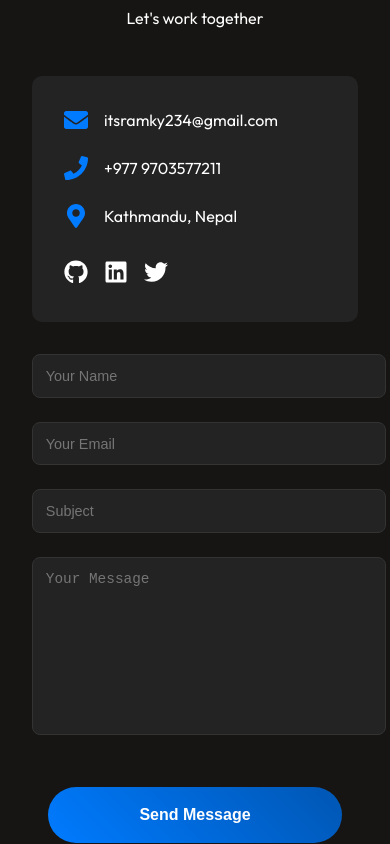
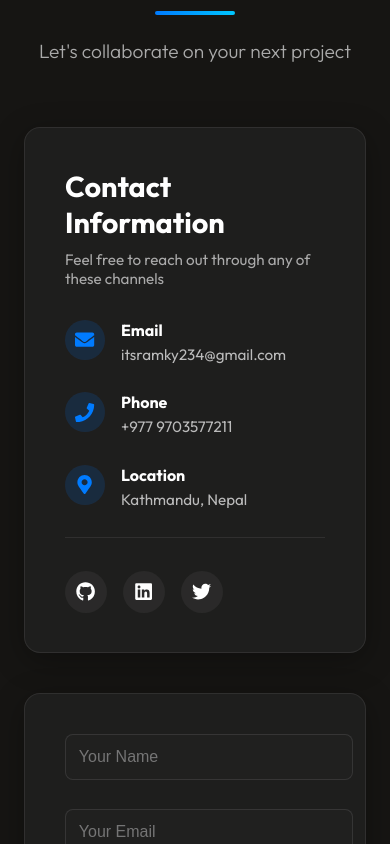
Before and after one commit to imramkrishna/Ram-Portfolio, a React (Vite) app: page / in a window 390 px wide. Shown: the part 7900-8744 px from the top of the page. Built offline with nearby package versions, Linux system fonts and the light colour scheme.

Commit message:
Contact Section Modified

```diff
--- a/src/Components/Contact/Contact.css
+++ b/src/Components/Contact/Contact.css
@@ -1,17 +1,39 @@
 .contact {
-    padding: 4rem 6rem;
-    background:#161513;
+    padding: 6rem 6rem;
+    background: #161513;
     color: #ffffff;
+    position: relative;
 }
 
 .contact-title {
     text-align: center;
-    margin-bottom: 3rem;
+    margin-bottom: 4rem;
 }
 
 .contact-title h2 {
-    font-size: 2.5rem;
-    margin-bottom: 1rem;
+    font-size: 2.8rem;
+    margin-bottom: 0.5rem;
+    color: #fff;
+    font-weight: 700;
+}
+
+.title-underline {
+    display: flex;
+    justify-content: center;
+    margin: 0.8rem 0 1.5rem;
+}
+
+.title-underline span {
+    height: 4px;
+    width: 80px;
+    background: linear-gradient(90deg, #007bff, #00c6ff);
+    border-radius: 2px;
+}
+
+.contact-title p {
+    font-size: 1.2rem;
+    color: #aaa;
+    font-weight: 300;
 }
 
 .contact-container {
@@ -20,70 +42,158 @@
     gap: 4rem;
     max-width: 1200px;
     margin: 0 auto;
+    position: relative;
 }
 
 .contact-info {
-    padding: 2rem;
-    background: #232323;
-    border-radius: 10px;
+    padding: 2.5rem;
+    background: rgba(35, 35, 35, 0.7);
+    border-radius: 16px;
+    box-shadow: 0 8px 32px rgba(0, 0, 0, 0.3);
+    border: 1px solid rgba(255, 255, 255, 0.08);
+    backdrop-filter: blur(8px);
+    display: flex;
+    flex-direction: column;
+    height: fit-content;
+    transition: transform 0.3s ease;
+}
+
+.contact-info:hover {
+    transform: translateY(-5px);
+}
+
+.contact-info h3 {
+    font-size: 1.8rem;
+    margin-bottom: 0.6rem;
+    color: #fff;
+}
+
+.contact-info > p {
+    color: #aaa;
+    margin-bottom: 2rem;
+    font-size: 0.95rem;
 }
 
 .info-item {
     display: flex;
-    align-items: center;
+    align-items: flex-start;
     gap: 1rem;
-    margin-bottom: 1.5rem;
+    margin-bottom: 1.8rem;
+    transition: transform 0.3s ease;
 }
 
-.info-item svg {
-    font-size: 1.5rem;
+.info-item:hover {
+    transform: translateX(5px);
+}
+
+.icon-container {
+    background: rgba(0, 123, 255, 0.15);
+    width: 40px;
+    height: 40px;
+    border-radius: 50%;
+    display: flex;
+    align-items: center;
+    justify-content: center;
     color: #007bff;
+    font-size: 1.2rem;
+}
+
+.info-content h4 {
+    font-size: 1rem;
+    margin-bottom: 0.3rem;
+    color: #fff;
+}
+
+.info-content p {
+    color: #bbb;
+    font-size: 0.95rem;
 }
 
 .social-links {
-
     display: flex;
     gap: 1rem;
-    margin-top: 2rem;
+    margin-top: auto;
+    padding-top: 2rem;
+    border-top: 1px solid rgba(255, 255, 255, 0.08);
 }
 
 .social-links a {
     color: #ffffff;
-    font-size: 1.5rem;
-    transition: color 0.3s ease;
+    background: rgba(255, 255, 255, 0.05);
+    width: 42px;
+    height: 42px;
+    border-radius: 50%;
+    display: flex;
+    align-items: center;
+    justify-content: center;
+    font-size: 1.2rem;
+    transition: all 0.3s ease;
 }
 
 .social-links a:hover {
-    color: #007bff;
+    color: #fff;
+    background: #007bff;
+    transform: translateY(-5px);
+    box-shadow: 0 5px 15px rgba(0, 123, 255, 0.4);
+}
+
+.form-container {
+    width: 100%;
 }
 
 .contact-form {
     display: flex;
     flex-direction: column;
-    gap: 1.5rem;
+    gap: 1.8rem;
+    background: rgba(35, 35, 35, 0.7);
+    padding: 2.5rem;
+    border-radius: 16px;
+    box-shadow: 0 8px 32px rgba(0, 0, 0, 0.3);
+    border: 1px solid rgba(255, 255, 255, 0.08);
+    backdrop-filter: blur(8px);
+}
+
+.form-group {
+    position: relative;
+    width: 100%;
 }
 
 .form-group input,
 .form-group textarea {
     width: 100%;
-    padding: 1rem;
-    background: #232323;
-    border: 1px solid #333;
+    padding: 1.2rem;
+    background: rgba(35, 35, 35, 0.5);
+    border: 1px solid rgba(255, 255, 255, 0.1);
     border-radius: 8px;
     color: #ffffff;
     font-size: 1rem;
     transition: all 0.3s ease;
 }
 
+.form-highlight {
+    position: absolute;
+    bottom: 0;
+    left: 0;
+    height: 2px;
+    width: 0;
+    background: linear-gradient(90deg, #007bff, #00c6ff);
+    transition: width 0.4s ease;
+}
+
+.form-group input:focus ~ .form-highlight,
+.form-group textarea:focus ~ .form-highlight {
+    width: 100%;
+}
+
 .form-group textarea {
-    height: 150px;
+    height: 180px;
     resize: none;
 }
 
 .form-group input:focus,
 .form-group textarea:focus {
-    border-color: #DF8908;
-    box-shadow: 0 0 10px rgba(223, 137, 8, 0.2);
+    border-color: #007bff;
+    box-shadow: 0 0 15px rgba(0, 123, 255, 0.2);
     outline: none;
 }
 
@@ -91,54 +201,128 @@
     padding: 1.2rem 3rem;
     border-radius: 50px;
     border: none;
-    background: linear-gradient(45deg, #007bff 0%, #0056b3 100%);
+    background: linear-gradient(45deg, #007bff 0%, #00c6ff 100%);
     color: white;
-    font-size: 1rem;
+    font-size: 1.1rem;
     font-weight: 600;
     cursor: pointer;
     transition: all 0.3s ease;
-    margin: 1.5rem auto;
-    display: block;
-    width: 90%;
+    margin: 1rem auto 0;
+    display: flex;
+    align-items: center;
+    justify-content: center;
+    gap: 10px;
+    width: auto;
+    min-width: 220px;
+    position: relative;
+    overflow: hidden;
+}
+
+.contact-form button::before {
+    content: '';
+    position: absolute;
+    top: 0;
+    left: -100%;
+    width: 100%;
+    height: 100%;
+    background: linear-gradient(90deg, transparent, rgba(255, 255, 255, 0.2), transparent);
+    transition: left 0.7s;
 }
 
 .contact-form button:hover {
     transform: translateY(-3px);
-    box-shadow: 0 5px 15px rgba(0, 123, 255, 0.3);
+    box-shadow: 0 10px 20px rgba(0, 123, 255, 0.4);
+}
+
+.contact-form button:hover::before {
+    left: 100%;
+}
+
+.send-icon {
+    transition: transform 0.3s ease;
+}
+
+.contact-form button:hover .send-icon {
+    transform: translateX(5px);
+}
+
+.contact-form button.submitting {
+    background: linear-gradient(45deg, #666 0%, #999 100%);
+    cursor: not-allowed;
+}
+
+.notification {
+    position: fixed;
+    top: 20px;
+    right: 20px;
+    padding: 15px 25px;
+    border-radius: 8px;
+    color: white;
+    font-weight: 500;
+    z-index: 1000;
+    box-shadow: 0 5px 15px rgba(0, 0, 0, 0.2);
+    animation: slideIn 0.3s forwards;
+}
+
+.notification.success {
+    background: linear-gradient(45deg, #28a745, #20c997);
+    border-left: 4px solid #28a745;
+}
+
+.notification.error {
+    background: linear-gradient(45deg, #dc3545, #f86565);
+    border-left: 4px solid #dc3545;
+}
+
+@keyframes slideIn {
+    from {
+        transform: translateX(100%);
+        opacity: 0;
+    }
+    to {
+        transform: translateX(0);
+        opacity: 1;
+    }
 }
 
 @media (max-width: 1024px) {
-    .contact-form button {
-        width: 90%;
-        margin: 1.5rem auto;
+    .contact {
+        padding: 5rem 3rem;
     }
 }
 
 @media (max-width: 768px) {
     .contact {
-        padding: 2rem;
+        padding: 4rem 2rem;
     }
 
     .contact-container {
         grid-template-columns: 1fr;
-        gap: 2rem;
-        padding: 0 1rem;
+        gap: 2.5rem;
+    }
+
+    .contact-title h2 {
+        font-size: 2.4rem;
     }
 
     .form-group input,
     .form-group textarea {
-        font-size: 0.9rem;
+        font-size: 1rem;
+        padding: 1rem;
     }
 
     .contact-form button {
-        width: 90%;
-        margin: 1.5rem auto;
+        width: 100%;
     }
 }
 
 @media screen and (max-width: 480px) {
     .contact {
-        padding: 2rem 1rem;
+        padding: 3rem 1.5rem;
+    }
+
+    .contact-title h2 {
+        font-size: 2rem;
     }
 
     .form-group input,
--- a/src/Components/Contact/Contact.jsx
+++ b/src/Components/Contact/Contact.jsx
@@ -1,20 +1,30 @@
-import React,{useState} from 'react';
-import { FaGithub, FaLinkedin,FaTwitter, FaEnvelope, FaPhone, FaMapMarkerAlt } from 'react-icons/fa';
+import React, { useState } from 'react';
+import { FaGithub, FaLinkedin, FaTwitter, FaEnvelope, FaPhone, FaMapMarkerAlt, FaPaperPlane } from 'react-icons/fa';
 import './Contact.css';
 
 const Contact = () => {
+    const [isSubmitting, setIsSubmitting] = useState(false);
+    const [formStatus, setFormStatus] = useState({ show: false, type: '', message: '' });
+    const [formData, setFormData] = useState({
+        name: '',
+        email: '',
+        subject: '',
+        message: ''
+    });
+
+    const handleChange = (e) => {
+        const { name, value } = e.target;
+        setFormData(prev => ({
+            ...prev,
+            [name]: value
+        }));
+    };
 
     const handleSubmit = async (e) => {
         e.preventDefault();
+        setIsSubmitting(true);
 
         try {
-            const formData = {
-                name: e.target.name.value,
-                email: e.target.email.value,
-                subject: e.target.subject.value,
-                message: e.target.message.value
-            };
-
             const response = await fetch('http://localhost:3001/api/contact', {
                 method: 'POST',
                 headers: {
@@ -24,15 +34,28 @@ const Contact = () => {
             });
 
             if (response.ok) {
-                alert('Message sent successfully!');
-                e.target.reset();
+                setFormStatus({
+                    show: true,
+                    type: 'success',
+                    message: 'Message sent successfully! I will get back to you soon.'
+                });
+                setFormData({ name: '', email: '', subject: '', message: '' });
             } else {
                 throw new Error('Failed to send message');
             }
 
         } catch (error) {
             console.error('Error:', error);
-            alert('Failed to send message. Please try again.');
+            setFormStatus({
+                show: true,
+                type: 'error',
+                message: 'Failed to send message. Please try again.'
+            });
+        } finally {
+            setIsSubmitting(false);
+            setTimeout(() => {
+                setFormStatus({ show: false, type: '', message: '' });
+            }, 5000);
         }
     };
 
@@ -40,53 +63,125 @@ const Contact = () => {
         <div className="contact" id="contact">
             <div className="contact-title">
                 <h2>Get In Touch</h2>
-                <p>Let's work together</p>
+                <div className="title-underline">
+                    <span></span>
                 </div>
+                <p>Let's collaborate on your next project</p>
+            </div>
+
+            {formStatus.show && (
+                <div className={`notification ${formStatus.type}`}>
+                    {formStatus.message}
+                </div>
+            )}
 
             <div className="contact-container">
                 <div className="contact-info">
+                    <h3>Contact Information</h3>
+                    <p>Feel free to reach out through any of these channels</p>
+
                     <div className="info-item">
+                        <div className="icon-container">
                             <FaEnvelope />
+                        </div>
+                        <div className="info-content">
+                            <h4>Email</h4>
                             <p>itsramky234@gmail.com</p>
                         </div>
+                    </div>
+
                     <div className="info-item">
+                        <div className="icon-container">
                             <FaPhone />
+                        </div>
+                        <div className="info-content">
+                            <h4>Phone</h4>
                             <p>+977 9703577211</p>
                         </div>
+                    </div>
+
                     <div className="info-item">
+                        <div className="icon-container">
                             <FaMapMarkerAlt />
+                        </div>
+                        <div className="info-content">
+                            <h4>Location</h4>
                             <p>Kathmandu, Nepal</p>
+                        </div>
                     </div>
 
                     <div className="social-links">
-                        <a href="https://github.com/imramkrishna" target="_blank" rel="noopener noreferrer">
+                        <a href="https://github.com/imramkrishna" target="_blank" rel="noopener noreferrer" aria-label="GitHub">
                             <FaGithub />
                         </a>
-                        <a href="https://linkedin.com/in/ramkrishnaprofile" target="_blank" rel="noopener noreferrer">
+                        <a href="https://linkedin.com/in/ramkrishnaprofile" target="_blank" rel="noopener noreferrer" aria-label="LinkedIn">
                             <FaLinkedin />
                         </a>
-                        <a href="https://x.com/ramkrishnacode" target="_blank" rel="noopener noreferrer">
+                        <a href="https://x.com/ramkrishnacode" target="_blank" rel="noopener noreferrer" aria-label="Twitter">
                             <FaTwitter />
                         </a>
-
                     </div>
                 </div>
 
+                <div className="form-container">
                     <form className="contact-form" onSubmit={handleSubmit}>
                         <div className="form-group">
-                <input type="text" name="name" placeholder="Your Name" required />
+                            <input
+                                type="text"
+                                name="name"
+                                placeholder="Your Name"
+                                value={formData.name}
+                                onChange={handleChange}
+                                required
+                            />
+                            <span className="form-highlight"></span>
                         </div>
                         <div className="form-group">
-                <input type="email" name="email" placeholder="Your Email" required />
+                            <input
+                                type="email"
+                                name="email"
+                                placeholder="Your Email"
+                                value={formData.email}
+                                onChange={handleChange}
+                                required
+                            />
+                            <span className="form-highlight"></span>
                         </div>
                         <div className="form-group">
-                <input type="text" name="subject" placeholder="Subject" required />
+                            <input
+                                type="text"
+                                name="subject"
+                                placeholder="Subject"
+                                value={formData.subject}
+                                onChange={handleChange}
+                                required
+                            />
+                            <span className="form-highlight"></span>
                         </div>
                         <div className="form-group">
-                <textarea name="message" placeholder="Your Message" required></textarea>
+                            <textarea
+                                name="message"
+                                placeholder="Your Message"
+                                value={formData.message}
+                                onChange={handleChange}
+                                required
+                            ></textarea>
+                            <span className="form-highlight"></span>
                         </div>
-            <button type="submit">Send Message</button>
+                        <button
+                            type="submit"
+                            className={isSubmitting ? 'submitting' : ''}
+                            disabled={isSubmitting}
+                        >
+                            {isSubmitting ? 'Sending...' : (
+                                <>
+                                    <span>Send Message</span>
+                                    <FaPaperPlane className="send-icon" />
+                                </>
+                            )}
+                        </button>
                     </form>
+                </div>
             </div>
         </div>
     );
```
Lines whose indentation alone changed are shown as unchanged.
